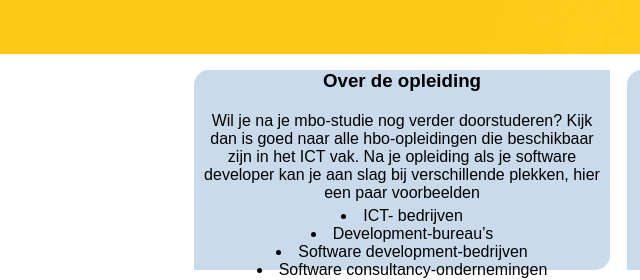
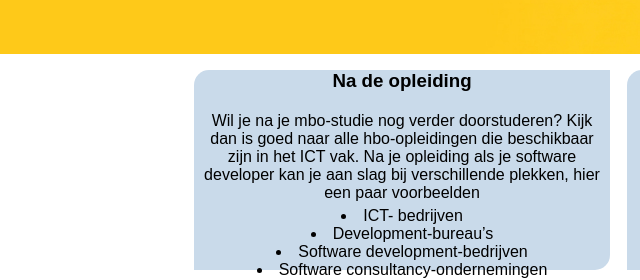
Before and after one commit to Roetjan/CurioFlyer, a plain HTML site: page index.html in a window 1280 px wide. Shown: the part 269-549 px from the top of the page, 30-670 px from the left. Drawn offline with nearby package versions, Linux system fonts and the light colour scheme.

Commit message:
een h3 titel veranderd en tekst toegevoegd

```diff
--- a/index.html
+++ b/index.html
@@ -23,9 +23,9 @@
     <main>
         <div class="wrapper">
             <div class="blockCollection">
-                <div class="block">
+                <div class="block" >
                     <div class="wisTitle">
-                        <h3>Over de opleiding</h3>
+                        <h3>Na de opleiding</h3>
                     </div>
                     <p>Wil je na je mbo-studie nog verder doorstuderen? Kijk dan is goed naar alle hbo-opleidingen die beschikbaar zijn in het ICT vak.
                         Na je opleiding als je software developer kan je aan slag bij verschillende plekken, hier een paar voorbeelden</p>
```
